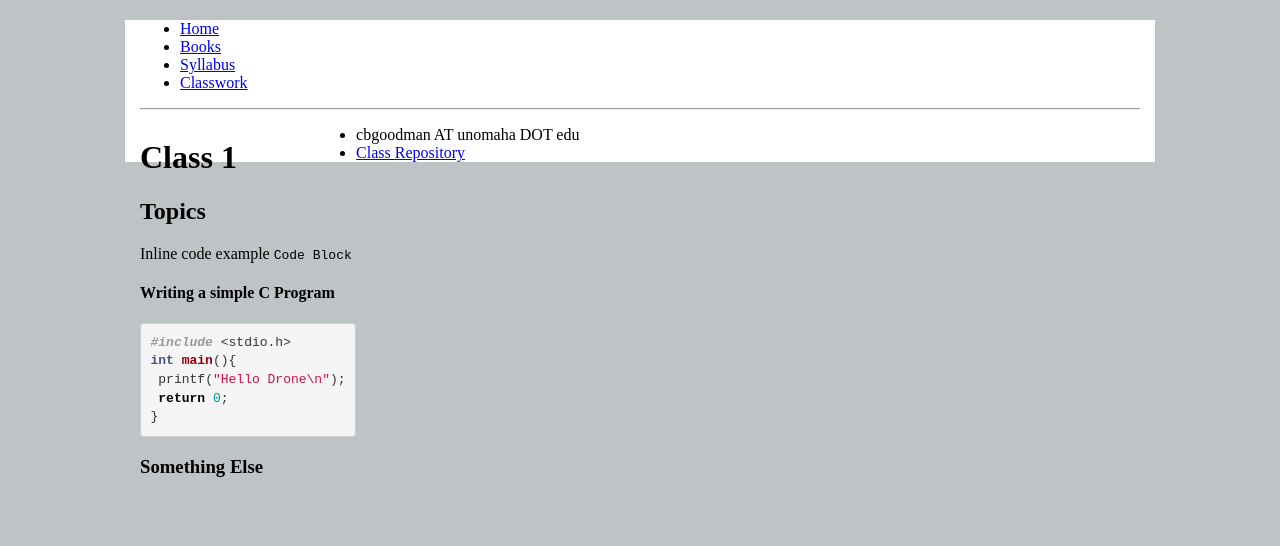
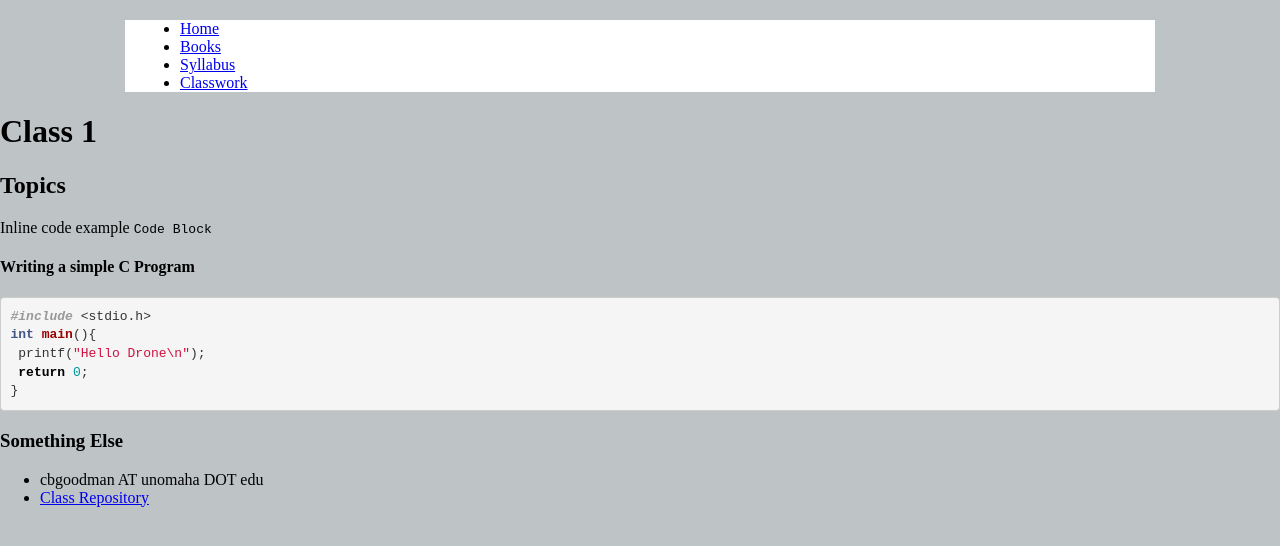
Before and after one commit to cbgoodman/uno-spa-quant-ii, a Jekyll site: the page built from class-1/index.md, in a window 1280 px wide. Shown: the top 546 px of the page. Built offline with Jekyll 4.4.1, drawn with Linux system fonts in a browser that asks for light colours.

Commit message:
Update pages.html

```diff
--- a/_layouts/pages.html
+++ b/_layouts/pages.html
@@ -2,11 +2,11 @@
 <body class="lesson">
 <div class="container card">
 {% include nav.html %}
-<hr>
-	<div style="float: left;">
-		<h1>{{ page.title }}</h1>
-		{{ content }}
-	</div>
+</div
+<div class="content">
+	<h1>{{ page.title }}</h1>
+	{{ content }}
+</div>
 
 
 {% include footer.html %}
```
